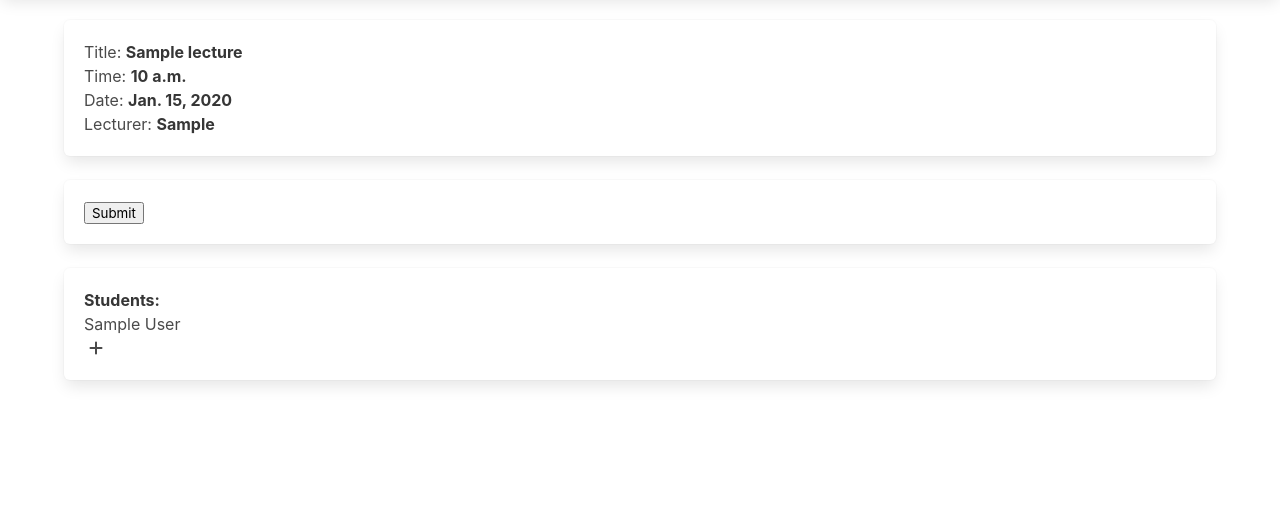
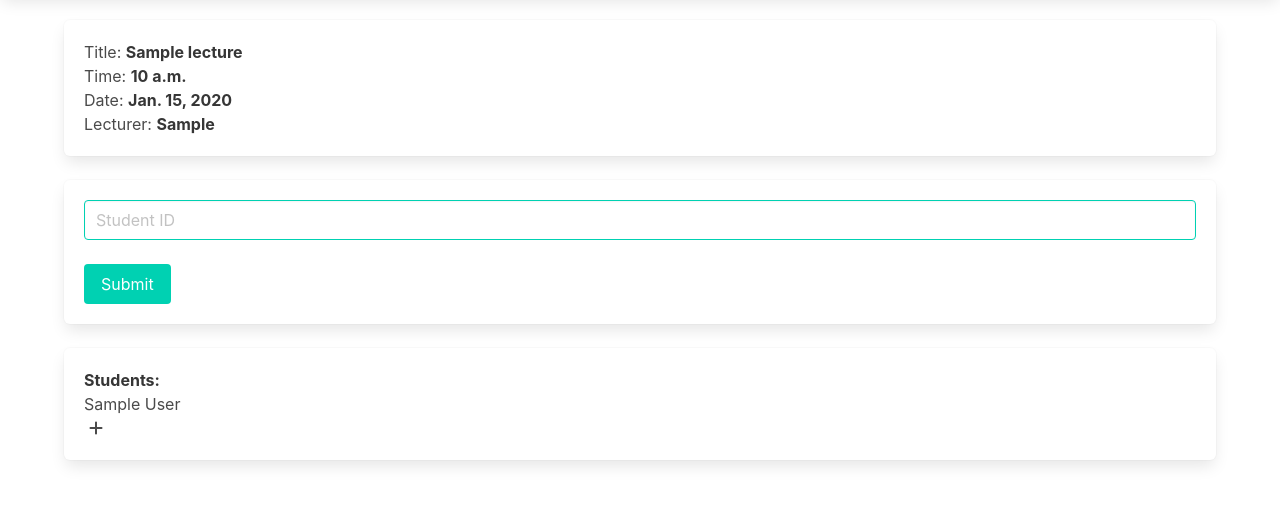
Before and after one commit to seccom-ufsc/hertz, a Django app: page /lecture/1 in a window 1280 px wide. Shown: the part 146-651 px from the top of the page. Run offline with Django 3.2, Linux system fonts and the light colour scheme; tables that the repository leaves empty hold one stand-in row (values such as "Sample post"); some libraries are stand-ins or nearby versions.

Commit message:
Finish basic functionality

```diff
--- a/attendance/forms.py
+++ b/attendance/forms.py
@@ -2,4 +2,8 @@ from django import forms
 
 
 class RegisterAttendanceForm(forms.Form):
-    student_id = forms.IntegerField()
+    student_id = forms.IntegerField(label='Student ID')
+    student_id.widget.attrs.update({
+        'class': 'input is-primary',
+        'placeholder': 'Student ID',
+    })
--- a/attendance/templates/attendance/lecture.html
+++ b/attendance/templates/attendance/lecture.html
@@ -13,9 +13,7 @@
         <form method="post">
             {% csrf_token %}
 
-            {{ form.as_p }}
-
-            <!--{% if form.errors %}
+            {% if form.errors %}
                 <p style="color: red">Erro!</p>
             {% endif %}
 
@@ -25,15 +23,16 @@
                     <div>{{ error }}</div>
                 {% endfor %}
 
-                <div>
-                    {{ field.label_tag }}
+                <p class="control">
                     {{ field }}
-                </div>
-            {% endfor %}-->
+                </p>
+            {% endfor %}
 
-            <div>
-                <input type="submit" value="Submit" />
-            </div>
+            <br>
+
+            <p class="control">
+                <input class="button is-primary" type="submit" value="Submit" />
+            </p>
         </form>
     </div>
 
--- a/attendance/urls.py
+++ b/attendance/urls.py
@@ -6,5 +6,5 @@ from .views import *
 urlpatterns = [
     url(r'^$', LecturesListView.as_view(), name='root'),
 
-    url(r'lecture/(?P<pk>\d+)', LectureDetailView.as_view(), name='lecture'),
+    url(r'lecture/(?P<pk>\d+)', LectureDetail.as_view(), name='lecture'),
 ]
--- a/attendance/views.py
+++ b/attendance/views.py
@@ -1,8 +1,12 @@
 from django.contrib.auth.decorators import login_required
 from django.forms import ValidationError
 from django.shortcuts import get_object_or_404, redirect, render
+from django.views.generic.base import View
+from django.views.generic.detail import DetailView, SingleObjectMixin
+from django.views.generic.edit import FormView
 from django.views.generic.list import ListView
-from django.views.generic.detail import DetailView
+
+from django.urls import reverse
 
 from .forms import RegisterAttendanceForm
 from .models import Lecture, Student
@@ -22,52 +26,47 @@ class LectureDetailView(DetailView):
 
     def get_context_data(self, **kwargs):
         context = {
-            'students': self.object.attendants.all()
+            'students': self.object.attendants.all(),
+            'form': RegisterAttendanceForm(),
         }
 
         return super().get_context_data(**context)
 
-# class RegisterAttendanceView(FormView):
-#     pass
 
-# @login_required
-# def lecture(request, lecture_id):
-#     lecture = get_object_or_404(Lecture, pk=lecture_id)
+class RegisterAttendance(SingleObjectMixin, FormView):
+    template_name = 'attendance/lecture.html'
+    form_class = RegisterAttendanceForm
+    model = Lecture
 
-#     print(request.POST)
+    def post(self, request, *args, **kwargs):
+        if not request.user.is_authenticated:
+            return HttpResponseForbidden()
 
-#     if request.method == 'POST':
-#         form = RegisterAttendanceForm(request.POST)
+        self.object = self.get_object()
 
-#         if form.is_valid():
-#             student_id = form.cleaned_data.get('student_id')
+        return super().post(request, *args, **kwargs)
 
-#             # try:
-#             #     student = Student.objects.get(pk=int(student_id))
-#             # except ValueError:
+    def get_success_url(self):
+        return reverse('lecture', kwargs={'pk': self.object.pk})
 
-#             try:
-#                 student = Student.objects.get(pk=student_id)
-#             except Student.DoesNotExist:
-#                 form.add_error(
-#                     'student_id',
-#                     ValidationError(
-#                         'Student not found',
-#                         code='student_not_found',
-#                     )
-#                 )
+    def form_valid(self, form):
+        student_id = form.cleaned_data['student_id']
 
-#             # return redirect('lecture', lecture_id)
+        try:
+            student = Student.objects.get(pk=student_id)
+        except Student.DoesNotExist:
+            return redirect('lecture', self.object.id)
 
-    # else:
-    #     form = RegisterAttendanceForm()
+        self.object.attendants.add(student)
 
-    #     students = lecture.attendants.all()
+        return super().form_valid(form)
 
-    #     context = {
-    #         'lecture': lecture,
-    #         'students': students,
-    #         'form': form,
-    #     }
 
-    #     return render(request, 'attendance/lecture.html', context)
+class LectureDetail(View):
+    def get(self, request, *args, **kwargs):
+        view = LectureDetailView.as_view()
+        return view(request, *args, **kwargs)
+
+    def post(self, request, *args, **kwargs):
+        view = RegisterAttendance.as_view()
+        return view(request, *args, **kwargs)
--- a/docker-compose.yml
+++ b/docker-compose.yml
@@ -14,7 +14,7 @@ services:
       dockerfile: docker/Dockerfile
     env_file: docker/dev.env
     ports:
-      - "80:8000"
+      - "8000:8000"
     volumes:
       - .:/code
     depends_on:
```
